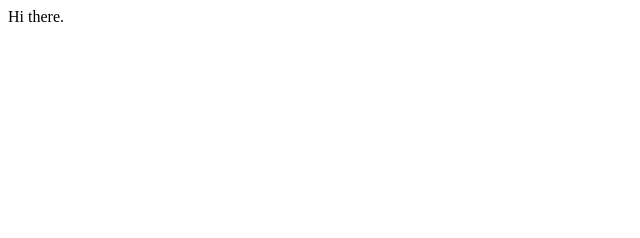
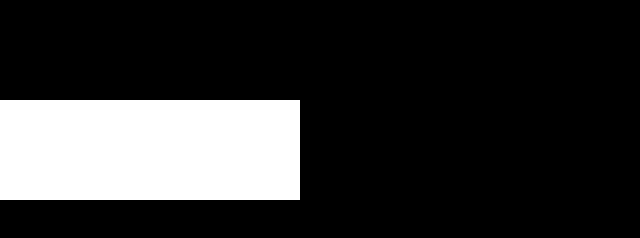
Before and after one commit to KeatonMueller/conway-web, a website with bundled scripts: page index.html in a window 1280 px wide. Shown: the whole page, without its empty margins (0-640 px from the left). Built offline with nearby package versions, Linux system fonts and the light colour scheme.

Commit message:
render to canvas

```diff
--- a/index.html
+++ b/index.html
@@ -1,13 +1,15 @@
-<!DOCTYPE html>
+<!doctype html>
 <html lang="en">
     <head>
-    <meta charset="UTF-8">
-    <meta http-equiv="X-UA-Compatible" content="IE=edge">
-    <meta name="viewport" content="width=device-width, initial-scale=1.0">
+        <meta charset="UTF-8" />
+        <meta http-equiv="X-UA-Compatible" content="IE=edge" />
+        <meta name="viewport" content="width=device-width, initial-scale=1.0" />
         <title>Conway's Game of Life</title>
+        <link rel="stylesheet" href="styles/style.css" />
     </head>
     <body>
         Hi there.
+        <canvas id="canvas"></canvas>
         <script src="js/index.js" type="module"></script>
     </body>
 </html>
--- a/src/conway/GameEngine.ts
+++ b/src/conway/GameEngine.ts
@@ -1,46 +1,62 @@
 import { GameRules } from './rules/GameRules.js';
 import { RectangularGameRules } from './rules/RectangularGameRules.js';
 
+// represent game state as a 2d array of booleans
+type Grid = boolean[][];
+
 export class GameEngine {
-    primaryGrid!: boolean[][];
-    secondaryGrid!: boolean[][];
-    width: number;
-    height: number;
-    gameRules: GameRules;
+    // store two grids; taking turns using one to calculate the state of the other
+    #grids!: Grid[];
+    // indicates which of the grids is active on screen
+    #gridIdx!: number;
+    #gameRules: GameRules;
+    // game engine needs direct access to the canvas so it can render
+    // the squares as it calculates their state
+    #canvas: HTMLCanvasElement;
+    #ctx: CanvasRenderingContext2D;
+    #pixelSize: number;
+    gridWidth: number;
+    gridHeight: number;
 
-    constructor(width: number, height: number, gameRules?: GameRules) {
-        this.width = width;
-        this.height = height;
-        this.gameRules = gameRules || new RectangularGameRules();
+    constructor(canvas: HTMLCanvasElement, pixelSize: number, gameRules?: GameRules) {
+        this.#canvas = canvas;
+        this.#ctx = canvas.getContext('2d') as CanvasRenderingContext2D;
+        this.#gameRules = gameRules || new RectangularGameRules();
+        this.#pixelSize = pixelSize;
+        this.gridWidth = Math.floor(this.#canvas.width / pixelSize);
+        this.gridHeight = Math.floor(this.#canvas.height / pixelSize);
         this.resetGame();
     }
 
     resetGame() {
-        this.primaryGrid = new Array(this.height).fill(0).map(() => new Array(this.width).fill(false));
-        this.secondaryGrid = new Array(this.height).fill(0).map(() => new Array(this.width).fill(false));
+        this.#gridIdx = 0;
+        this.#grids = [
+            new Array(this.gridHeight).fill(0).map(() => new Array(this.gridWidth).fill(false)),
+            new Array(this.gridHeight).fill(0).map(() => new Array(this.gridWidth).fill(false)),
+        ];
+    }
+
+    setValue(row: number, col: number, value: boolean) {
+        if (this.#grids[this.#gridIdx][row][col] != value) {
+            this.#grids[this.#gridIdx][row][col] = value;
+            this.#ctx.fillStyle = value ? 'white' : 'black';
+            this.#ctx.fillRect(col * this.#pixelSize, row * this.#pixelSize, this.#pixelSize, this.#pixelSize);
+        }
     }
 
     iteration() {
-        for (let row = 0; row < this.height; row++) {
-            for (let col = 0; col < this.width; col++) {
-                this.secondaryGrid[row][col] = this.gameRules.getNextState(this.primaryGrid, row, col);
+        const currentGrid: Grid = this.#grids[this.#gridIdx];
+        const nextGrid: Grid = this.#grids[1 - this.#gridIdx];
+        for (let row = 0; row < this.gridHeight; row++) {
+            for (let col = 0; col < this.gridWidth; col++) {
+                nextGrid[row][col] = this.#gameRules.getNextState(currentGrid, row, col);
+
+                if (nextGrid[row][col] != currentGrid[row][col]) {
+                    this.#ctx.fillStyle = nextGrid[row][col] ? 'white' : 'black';
+                    this.#ctx.fillRect(col * this.#pixelSize, row * this.#pixelSize, this.#pixelSize, this.#pixelSize);
+                }
             }
         }
-        // deep copy secondary grid to primary grid
-        this.primaryGrid = this.secondaryGrid.map((row) => row.slice());
-    }
-
-    show() {
-        for (let row = 0; row < this.width; row++) {
-            let line = row + '   ';
-            for (let col = 0; col < this.height; col++) {
-                if (this.primaryGrid[row][col]) {
-                    line += '■';
-                } else {
-                    line += '□';
-                }
-            }
-            console.log(line);
-        }
+        this.#gridIdx = 1 - this.#gridIdx;
     }
 }
--- a/src/conway/rules/RectangularGameRules.ts
+++ b/src/conway/rules/RectangularGameRules.ts
@@ -1,6 +1,7 @@
 import { GameRules } from './GameRules.js';
 
 export class RectangularGameRules implements GameRules {
+    // default to standard Conway rules
     neighborMin: number = 2;
     neighborMax: number = 3;
     reproductionMin: number = 3;
@@ -12,7 +13,7 @@ export class RectangularGameRules implements GameRules {
         [ 1, -1], [ 1, 0], [ 1, 1]
     ];
 
-    getNeighbors(grid: boolean[][], row: number, col: number): number {
+    #getNumNeighbors(grid: boolean[][], row: number, col: number): number {
         let numNeighbors = 0;
         for (const neighborCoord of this.neighborCoords) {
             const nextRow = row + neighborCoord[0];
@@ -26,7 +27,7 @@ export class RectangularGameRules implements GameRules {
     }
 
     getNextState(grid: boolean[][], row: number, col: number): boolean {
-        const numNeighbors = this.getNeighbors(grid, row, col);
+        const numNeighbors = this.#getNumNeighbors(grid, row, col);
 
         if (grid[row][col]) {
             return this.neighborMin <= numNeighbors && numNeighbors <= this.neighborMax;
--- a/src/index.ts
+++ b/src/index.ts
@@ -1,19 +1,30 @@
 import { GameEngine } from './conway/GameEngine.js';
 
-const game = new GameEngine(3, 3);
-game.primaryGrid[0][1] = true;
-game.primaryGrid[1][1] = true;
-game.primaryGrid[2][1] = true;
-game.show();
-game.iteration();
-console.log('\n\n');
-game.show();
-game.iteration();
-console.log('\n\n');
-game.show();
-game.iteration();
-console.log('\n\n');
-game.show();
-game.iteration();
-console.log('\n\n');
-game.show();
+const PIXEL_SIZE = 100;
+
+let canvas: HTMLCanvasElement;
+let ctx: CanvasRenderingContext2D;
+let game: GameEngine;
+
+window.onload = () => {
+    canvas = document.getElementById('canvas') as HTMLCanvasElement;
+    ctx = canvas.getContext('2d') as CanvasRenderingContext2D;
+    initGame();
+};
+
+let interval: number;
+
+const initGame = () => {
+    clearInterval(interval);
+    canvas.width = window.innerWidth;
+    canvas.height = window.innerHeight;
+
+    game = new GameEngine(canvas, PIXEL_SIZE);
+    game.setValue(0, 1, true);
+    game.setValue(1, 1, true);
+    game.setValue(2, 1, true);
+
+    interval = setInterval(() => game.iteration(), 200);
+};
+
+window.addEventListener('resize', initGame);
--- /dev/null
+++ b/styles/style.scss
@@ -0,0 +1,12 @@
+* {
+    margin: 0;
+    padding: 0;
+    box-sizing: border-box;
+}
+
+canvas {
+    position: absolute;
+    background: black;
+    top: 0;
+    left: 0;
+}
```
Also changed, not shown: styles/style.css (added), 1 other file. Lines whose indentation alone changed are shown as unchanged.
